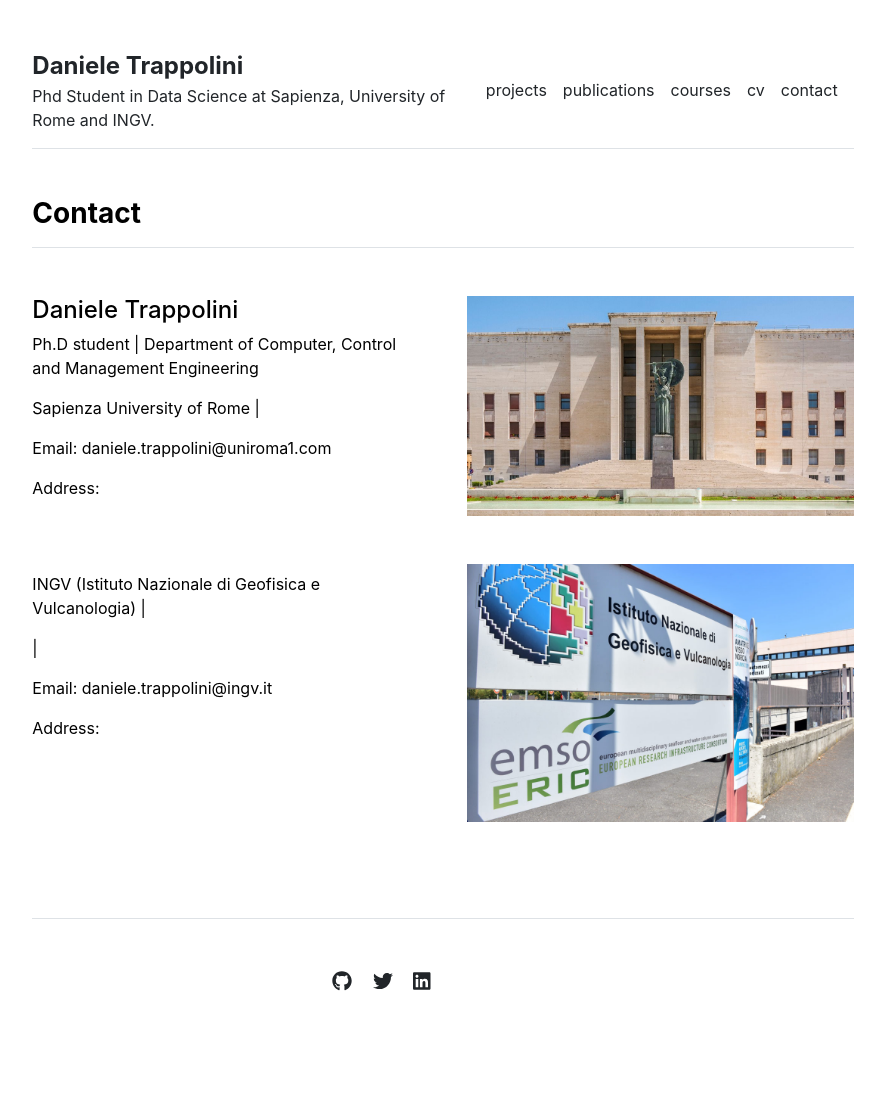
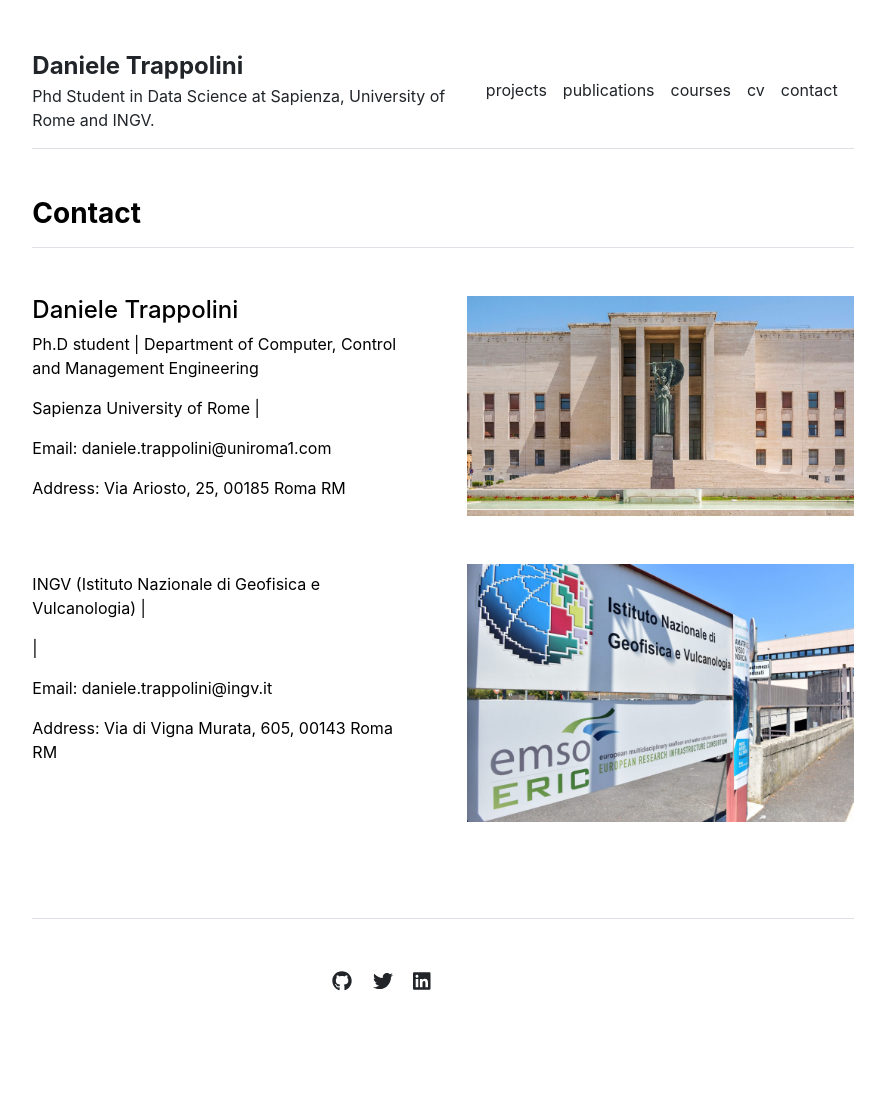
Before and after one commit to Daniele-Trappolini/Daniele-Trappolini.github.io, a Jekyll site: the page built from contact.md, in a window 1280 px wide. Shown: the whole page, without its empty margins (197-1082 px from the left). Built offline with Jekyll 4.4.1, drawn with Linux system fonts in a browser that asks for light colours.

Commit message:
settings.yml

```diff
--- a/_data/settings.yml
+++ b/_data/settings.yml
@@ -20,5 +20,5 @@ social:
 - {icon: 'linkedin', link: 'https://www.linkedin.com/in/daniele-trappolini-5789761b6/'}
 
 contacts:
-- {name: 'Daniele Trappolini', title: 'Ph.D student', department: 'Department of Computer, Control and Management Engineering', institution: 'Sapienza University of Rome', email: 'daniele.trappolini@uniroma1.com', image: 'assets/img/Sapienza_image.jpg'}
-- {title: 'INGV (Istituto Nazionale di Geofisica e Vulcanologia)', email: 'daniele.trappolini@ingv.it', image: 'assets/img/INGV_image.jpg'}
+- {name: 'Daniele Trappolini', title: 'Ph.D student', department: 'Department of Computer, Control and Management Engineering', institution: 'Sapienza University of Rome',address: 'Via Ariosto, 25, 00185 Roma RM',email: 'daniele.trappolini@uniroma1.com', image: 'assets/img/Sapienza_image.jpg'}
+- {title: 'INGV (Istituto Nazionale di Geofisica e Vulcanologia)', address: 'Via di Vigna Murata, 605, 00143 Roma RM',email: 'daniele.trappolini@ingv.it', image: 'assets/img/INGV_image.jpg'}
```
